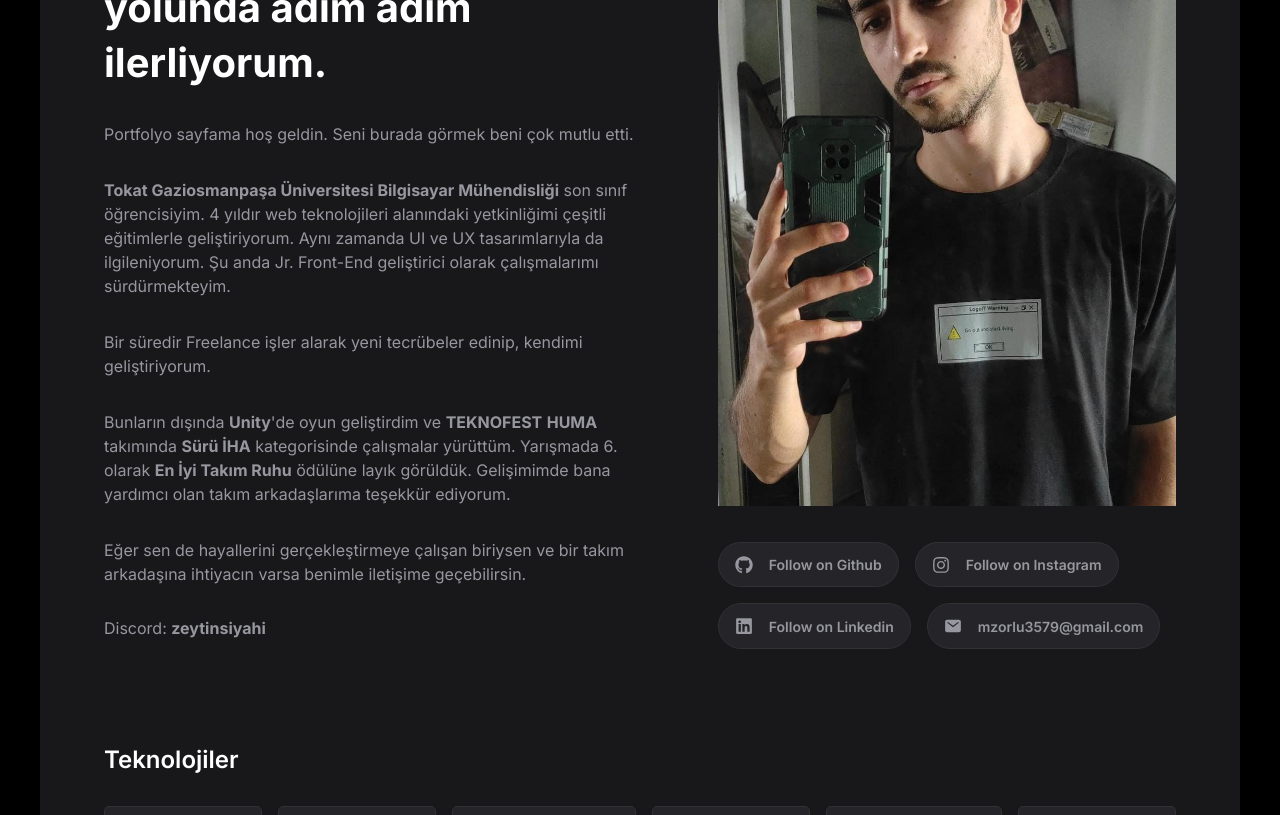
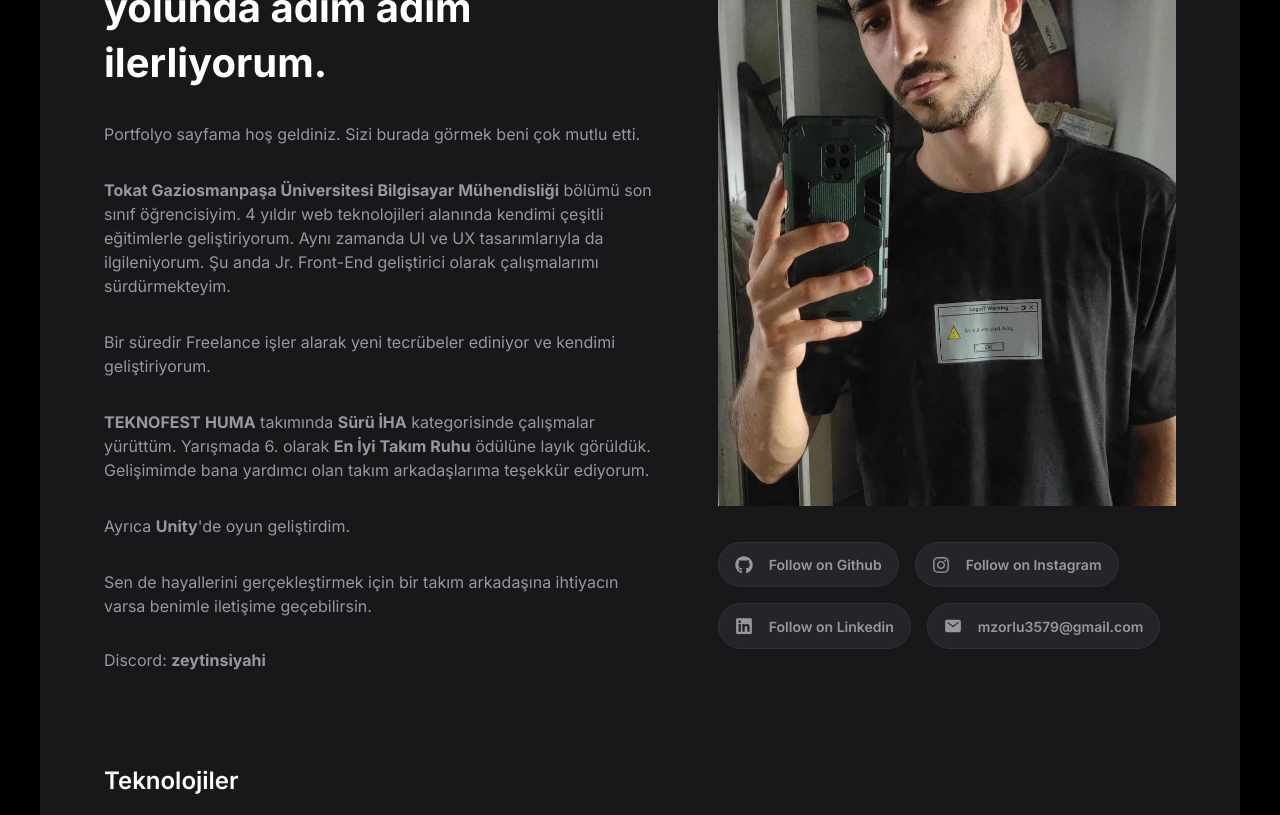
Before and after one commit to mustafazorlu/my-website, a Next.js app: page / in a window 1280 px wide. Shown: the part 420-1235 px from the top of the page. Built offline with nearby package versions, Linux system fonts and the light colour scheme; a web font is replaced by a local one.

Commit message:
last commit

```diff
--- a/components/Content.jsx
+++ b/components/Content.jsx
@@ -21,7 +21,7 @@ const Content = () => {
                 </h1>
                 <div className={`about_me_articles ${theme}`}>
                     <p className="article">
-                        Portfolyo sayfama hoş geldin. Seni burada görmek beni
+                        Portfolyo sayfama hoş geldiniz. Sizi burada görmek beni
                         çok mutlu etti.
                     </p>
                     <p className="article">
@@ -29,18 +29,18 @@ const Content = () => {
                             Tokat Gaziosmanpaşa Üniversitesi Bilgisayar
                             Mühendisliği
                         </b>{" "}
-                        son sınıf öğrencisiyim. 4 yıldır web teknolojileri
-                        alanındaki yetkinliğimi çeşitli eğitimlerle
+                        bölümü son sınıf öğrencisiyim. 4 yıldır web
+                        teknolojileri alanında kendimi çeşitli eğitimlerle
                         geliştiriyorum. Aynı zamanda UI ve UX tasarımlarıyla da
                         ilgileniyorum. Şu anda Jr. Front-End geliştirici olarak
                         çalışmalarımı sürdürmekteyim.
                     </p>
                     <p className="article">
                         Bir süredir Freelance işler alarak yeni tecrübeler
-                        edinip, kendimi geliştiriyorum.
+                        ediniyor ve kendimi geliştiriyorum.
                     </p>
                     <p className="article">
-                        Bunların dışında <b>Unity</b>'de oyun geliştirdim ve{" "}
+                        {" "}
                         <b>TEKNOFEST</b> <b>HUMA</b> takımında <b>Sürü İHA</b>{" "}
                         kategorisinde çalışmalar yürüttüm. Yarışmada 6. olarak{" "}
                         <b>En İyi Takım Ruhu</b> ödülüne layık görüldük.
@@ -48,9 +48,12 @@ const Content = () => {
                         teşekkür ediyorum.
                     </p>
                     <p className="article">
-                        Eğer sen de hayallerini gerçekleştirmeye çalışan
-                        biriysen ve bir takım arkadaşına ihtiyacın varsa benimle
-                        iletişime geçebilirsin.
+                        Ayrıca <b>Unity</b>'de oyun geliştirdim.
+                    </p>
+                    <p className="article">
+                        Sen de hayallerini gerçekleştirmek için bir takım
+                        arkadaşına ihtiyacın varsa benimle iletişime
+                        geçebilirsin.
                     </p>
                     <p>
                         Discord: <b>zeytinsiyahi</b>
```
